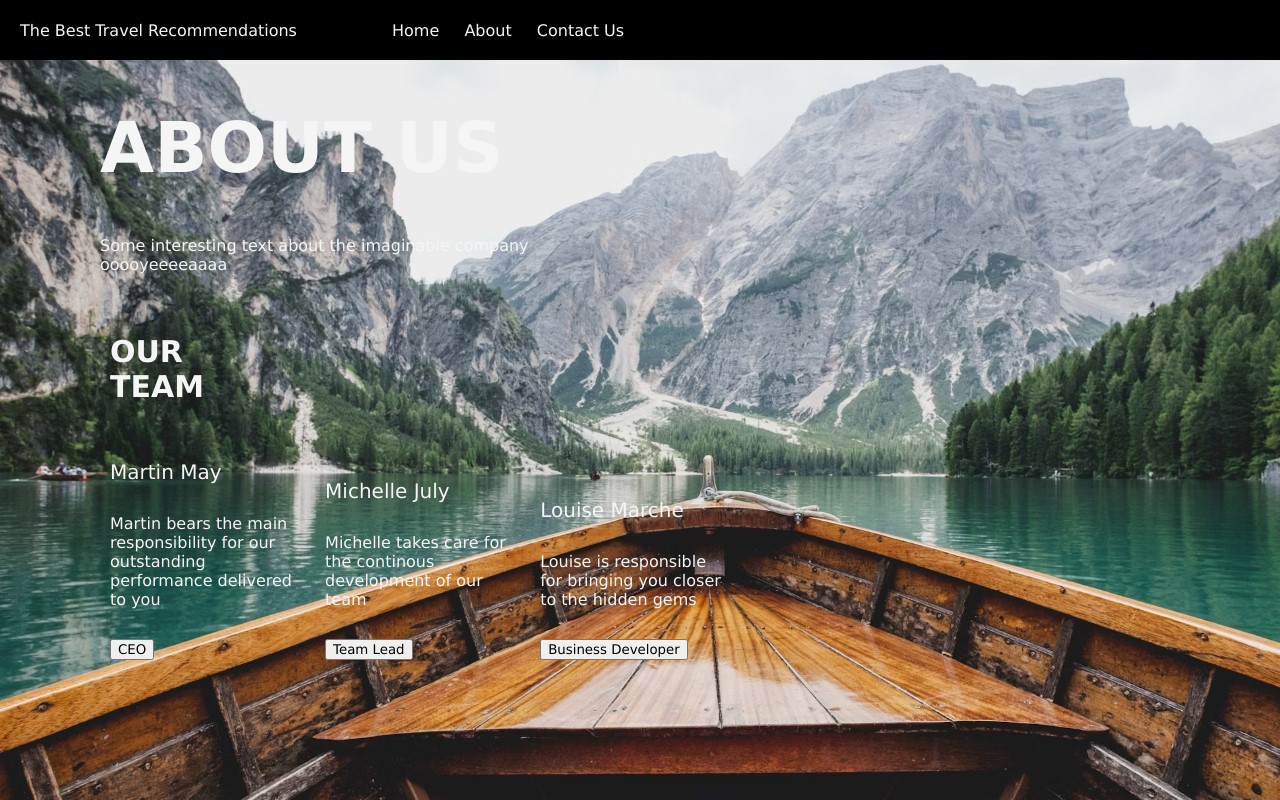
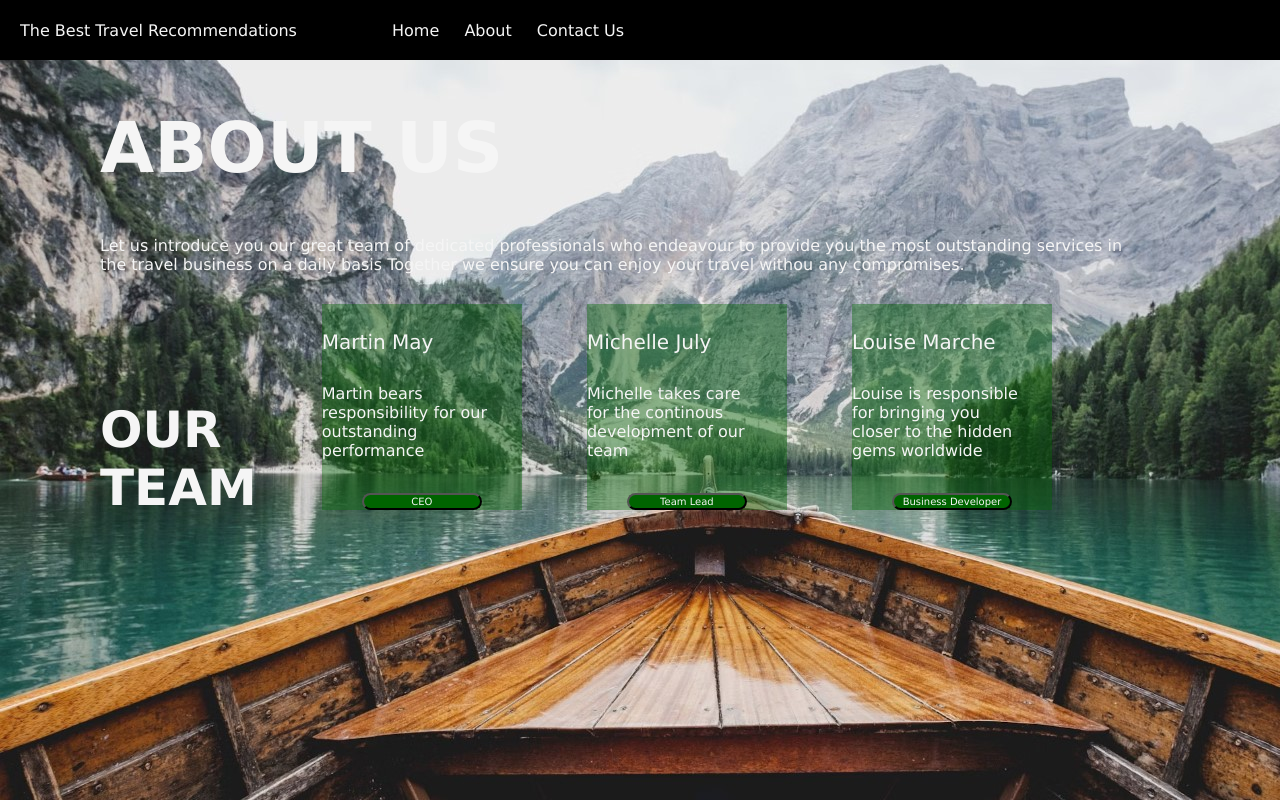
Before and after one commit to Sanyi93/travel_recommendation, a plain HTML site: page about_us.html in a window 1280 px wide. Drawn offline with Linux system fonts and the light colour scheme.

Commit message:
aboutUs finally edited

```diff
--- a/about_us.css
+++ b/about_us.css
@@ -89,7 +89,7 @@
   body p{
       position: relative;
       color: whitesmoke;
-      width:40%;
+      width:80%;
       display: block;
       font-weight:300;
       margin-left:100px;
@@ -100,34 +100,41 @@
     position: relative;
     color: whitesmoke;
     width: 100%;
-    display: inline-block;
+    display: block;
     padding-bottom: 60px;
     padding-left: 100px;
+    display: inline-block
   }
 
-   h3{
-    position:sticky;
+  .heading{
+width: min-content;
+display: inline-block;
+}
+
+    h3{
+    position:relative;
     color: whitesmoke;
+    background-color: none;
     width: min-content;
-    margin-left: 10px;
     font-weight:800;
-    font-size: 30px;
-  }
+    font-size: 50px;
+}
 
   .teamMembers{
-    position: absolute;
-    width: 800px;
+    position: sticky;
+    width: 1100px;
     display: inline-block;
-    margin-right: 5px;
-    padding-bottom: 50px;
+    padding-bottom: 30px;
   }
 
   .person  {
-    position: relative;
+    position: sticky;
     width: 200px;
     display: inline-block;
-    margin-right: 10px;
-    padding-left: 10px;
+    padding-right: 30px;
+    background-color: rgb(0, 100,0, 0.4);
+    margin-left: 60px;
+
   }
 
   h4 {
@@ -146,8 +153,13 @@
     width: min-content;
   }
 
-  #bookNowBtn {
-      margin-left: 100px;
+  .position {
+      width:120px;
       color: whitesmoke;
       background-color: darkgreen;
+      position:relative;
+      font-size: 10px;
+      align-items: center;
+      margin-left: 40px;
+      border-radius: 90px;
   }
--- a/about_us.html
+++ b/about_us.html
@@ -21,18 +21,27 @@
 
       <h1>ABOUT US</h1>
 
-    <p>Some interesting text about the imaginable company ooooyeeeeaaaa</p>
+    <p>Let us introduce you our great team of dedicated professionals who endeavour to provide you the most outstanding services in the travel business on a daily basis
+     Together we ensure you can enjoy your travel withou any compromises.
+    </p>
 
 
 <!-- TODO: OUR TEAM -> make up some divs/forms -->
-    <div class="container" >
-        <div class="teamHeader">
+
+<div class="container" >
+    <!-- <div class="teamHeader">
         <h3>OUR TEAM</h3>
-        </div>
+        </div> -->
             <div class="teamMembers">
-                <div class="person">
+                <!-- <div class=person">
+                    <h3>OUR TEAM</h3>
+                <div class="person"> -->
+                   <div class="heading">
+                        <h3>OUR TEAM</h3>
+                    </div>
+                    <div class="person">
                         <h4>Martin May</h4>
-                        </p class="responsibility">Martin bears the main responsibility for our outstanding performance delivered to you</p>
+                        </p class="responsibility">Martin bears responsibility for our outstanding performance</p>
                     <button class="position">CEO</button>
                 </div>
                 <div class="person">
@@ -42,12 +51,14 @@
                 </div>
                 <div class="person">
                         <h4>Louise Marche</h4>
-                        </p class="responsibility">Louise is responsible for bringing you closer to the hidden gems</p>
+                        </p class="responsibility">Louise is responsible for bringing you closer to the hidden gems worldwide</p>
                     <button class="position">Business Developer</button>
                 </div>
             </div>
     </div>
 
+</div>
+
 </body>
 
 </html>
```
